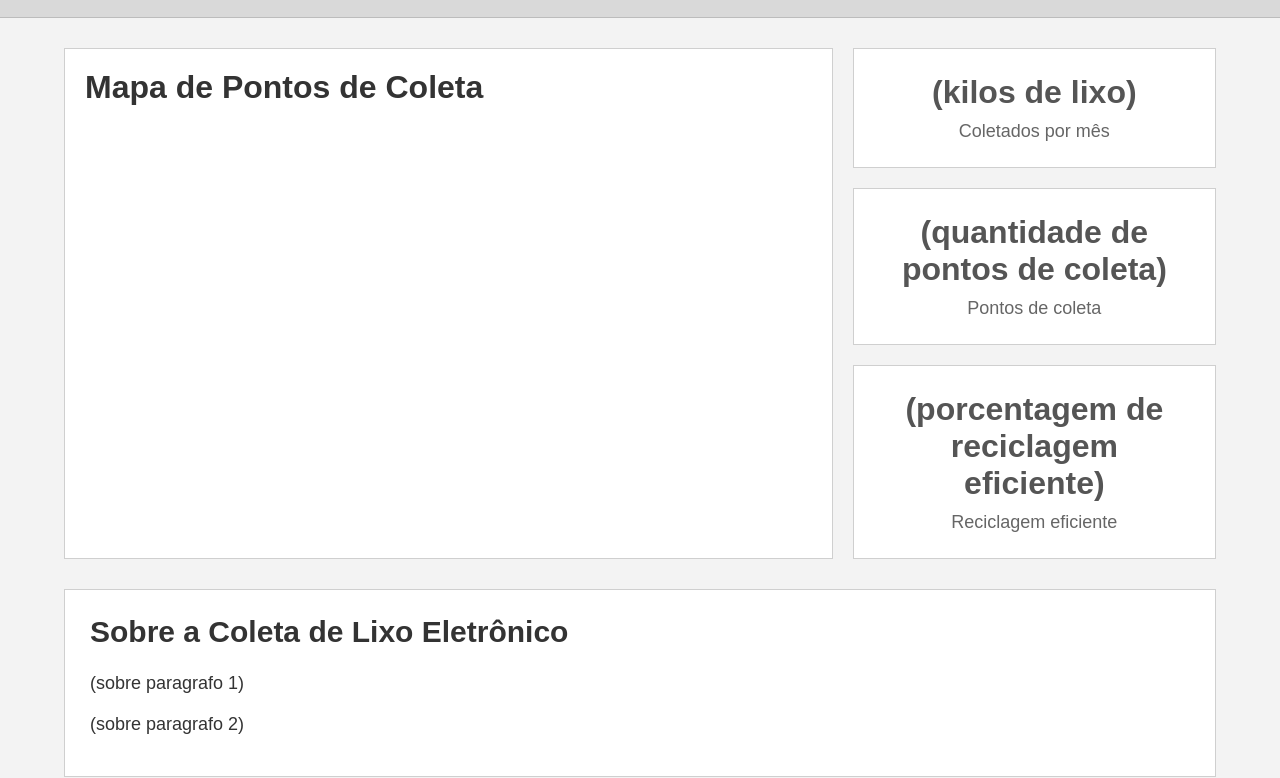
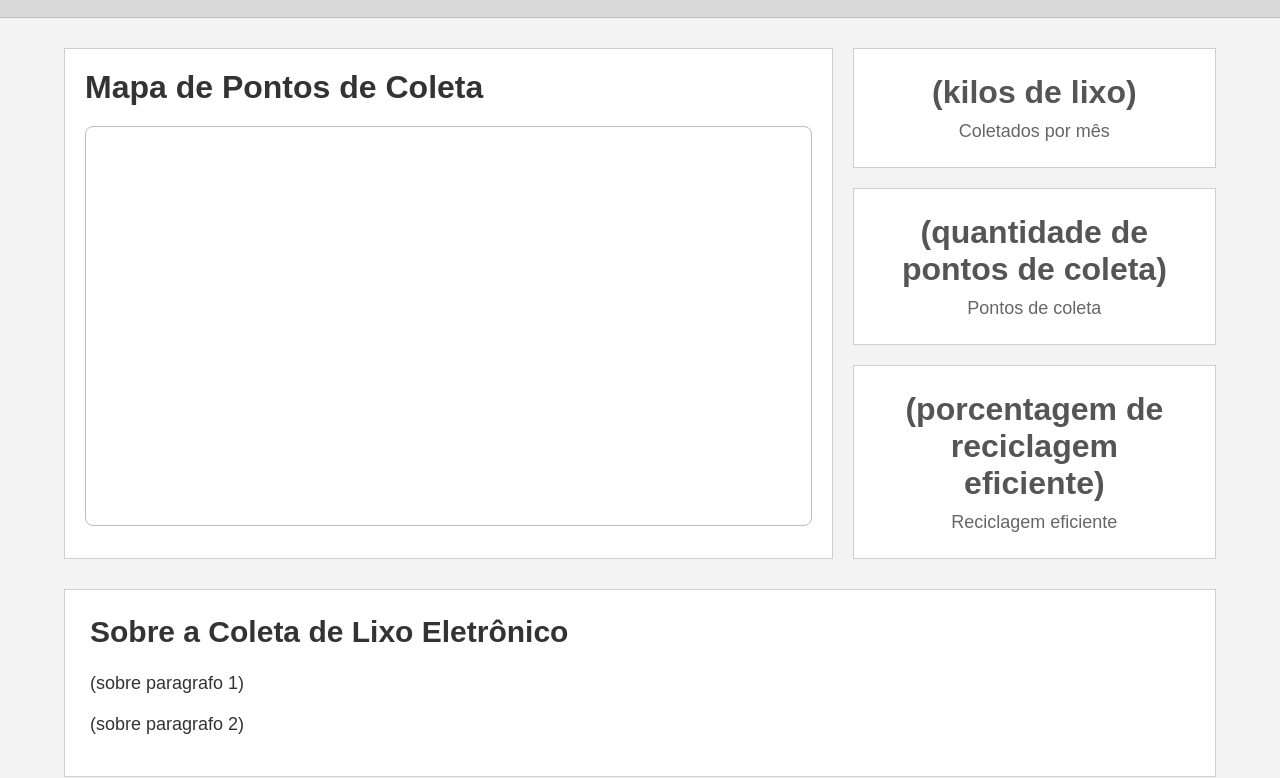
Before and after one commit to violiveski1/site-coleta-ppi, a plain HTML site: page index.html in a window 1280 px wide. Shown: the part 46-824 px from the top of the page. Drawn offline with nearby package versions, Linux system fonts and the light colour scheme; a script that the page names is missing.

Commit message:
Add styles for map container in mapa.css

```diff
--- a/css/mapa.css
+++ b/css/mapa.css
@@ -1,3 +1,10 @@
+#map {
+    width: 100%;
+    height: 400px;
+    border: 1px solid #bdbdbd;
+    border-radius: 8px;
+}
+
 .secao-mapa {
     display: flex;
     gap: 20px;
```
